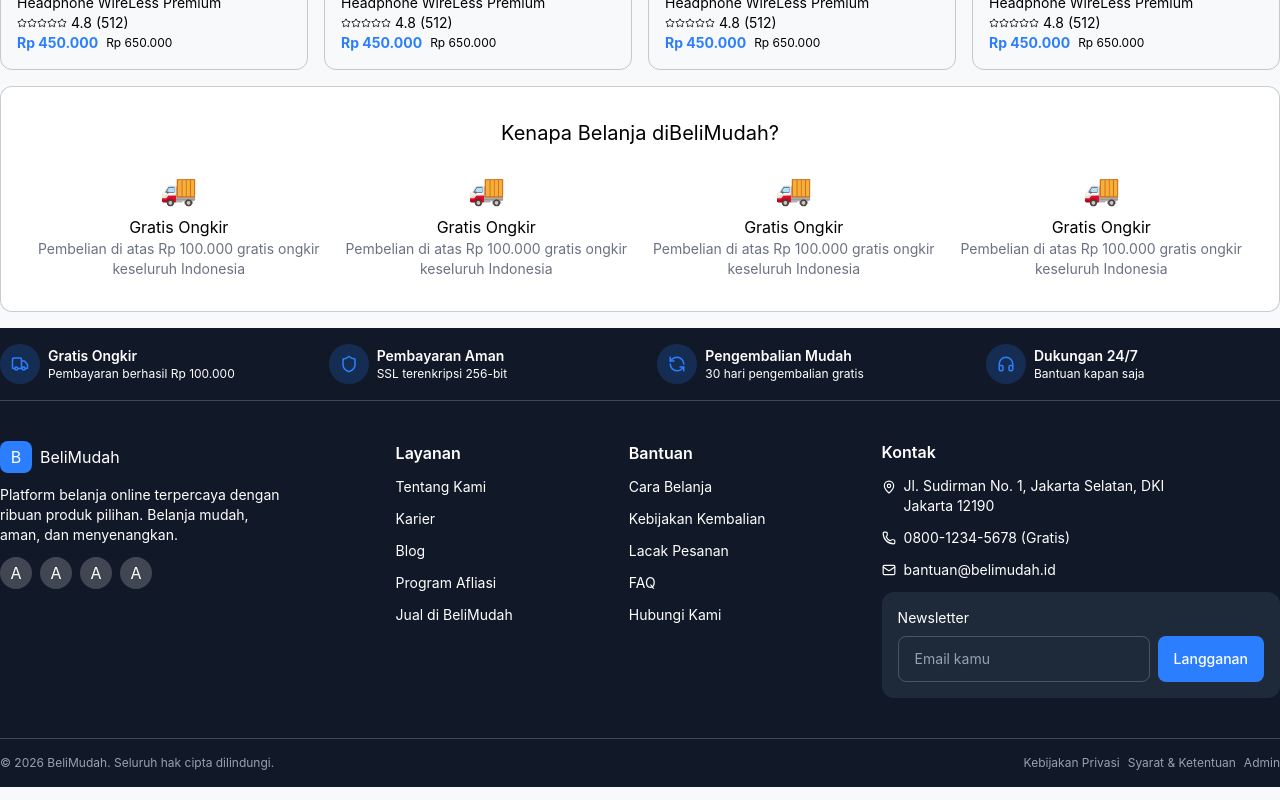
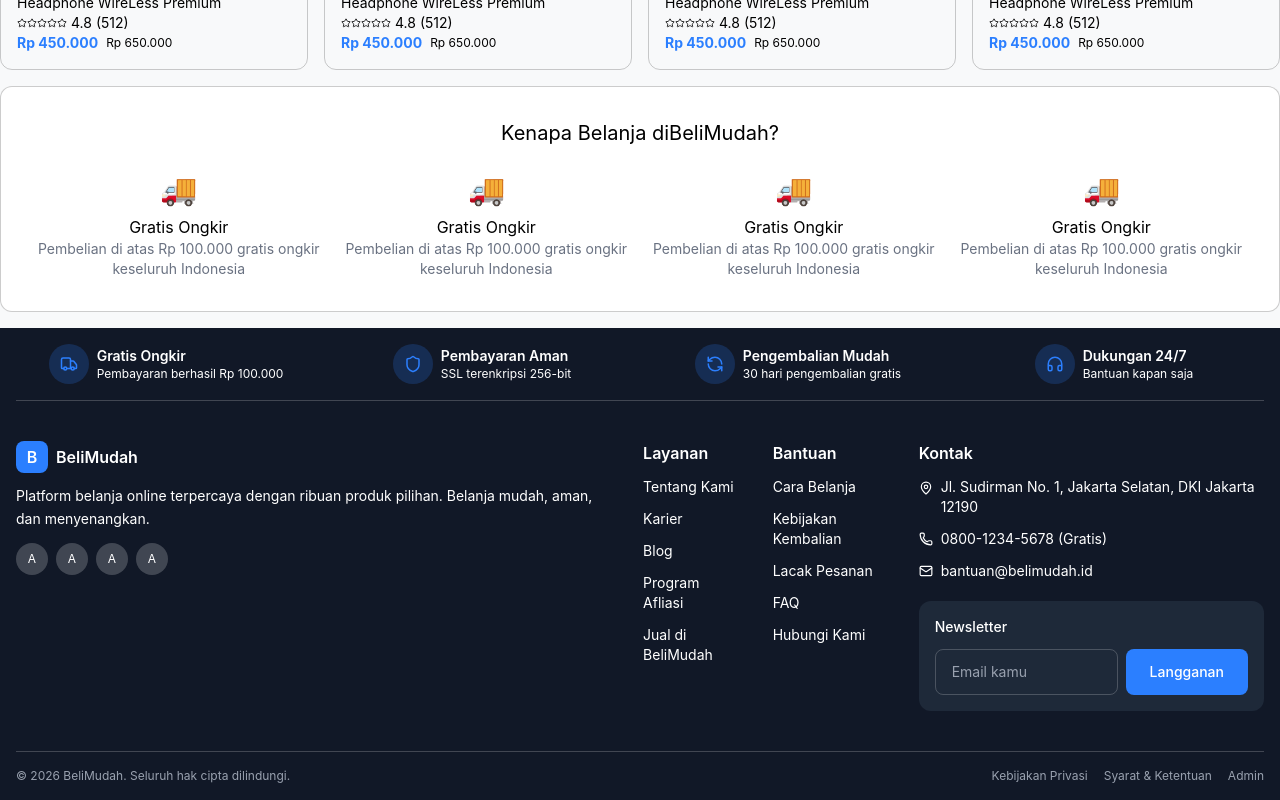
Before and after one commit to zackyrafian/belimudah, a React (Vite) app: page / in a window 1280 px wide. Shown: the part 2616-3416 px from the top of the page. Built offline with nearby package versions, Linux system fonts and the light colour scheme.

Commit message:
style: responsive footer

```diff
--- a/src/components/footer.jsx
+++ b/src/components/footer.jsx
@@ -1,45 +1,46 @@
+
 import { Headphones, Mail, MapPin, Phone, RefreshCcw, Shield, Truck } from "lucide-react";
 
 function Footer() {
   return (
-    <div className="flex w-full bg-[#111827] text-white flex-col">
-      <div className="flex w-7xl m-auto justify-between py-4 border-b border-b-white/20">
+    <div className="flex w-full bg-[#111827] text-white flex-col px-4">
+      <div className="flex w-full md:max-w-7xl md:mx-auto justify-between py-6 md:py-4 border-b border-b-white/20 gap-4 flex-wrap md:flex-nowrap ">
 
-        <div className="flex items-center gap-2 w-73.5">
-          <div className="rounded-full w-10 h-10 bg-blue-500/20 flex items-center justify-center">
+        <div className="flex items-center gap-2 w-full sm:w-1/2 md:flex-1 justify-center">
+          <div className="rounded-full w-10 h-10 bg-blue-500/20 flex items-center justify-center shrink-0">
             <Truck size={18} className="text-blue-500" />
           </div>
-          <div className="flex flex-col">
+          <div className="flex flex-col min-w-0">
             <div className="font-semibold text-sm">Gratis Ongkir</div>
             <div className="text-xs">Pembayaran berhasil Rp 100.000</div>
           </div>
         </div>
 
-        <div className="flex items-center gap-2 w-73.5">
-          <div className="rounded-full w-10 h-10 bg-blue-500/20 flex items-center justify-center">
+        <div className="flex items-center gap-2 w-full sm:w-1/2 md:flex-1 justify-center">
+          <div className="rounded-full w-10 h-10 bg-blue-500/20 flex items-center justify-center shrink-0">
             <Shield size={18} className="text-blue-500" />
           </div>
-          <div className="flex flex-col">
+          <div className="flex flex-col min-w-0">
             <div className="font-semibold text-sm">Pembayaran Aman</div>
             <div className="text-xs">SSL terenkripsi 256-bit</div>
           </div>
         </div>
 
-        <div className="flex items-center gap-2 w-73.5">
-          <div className="rounded-full w-10 h-10 bg-blue-500/20 flex items-center justify-center">
+        <div className="flex items-center gap-2 w-full sm:w-1/2 md:flex-1 justify-center">
+          <div className="rounded-full w-10 h-10 bg-blue-500/20 flex items-center justify-center shrink-0">
             <RefreshCcw size={18} className="text-blue-500" />
           </div>
-          <div className="flex flex-col">
+          <div className="flex flex-col min-w-0">
             <div className="font-semibold text-sm">Pengembalian Mudah</div>
             <div className="text-xs">30 hari pengembalian gratis</div>
           </div>
         </div>
 
-        <div className="flex items-center gap-2 w-73.5">
-          <div className="rounded-full w-10 h-10 bg-blue-500/20 flex items-center justify-center">
+        <div className="flex items-center gap-2 w-full sm:w-1/2 md:flex-1 justify-center">
+          <div className="rounded-full w-10 h-10 bg-blue-500/20 flex items-center justify-center shrink-0">
             <Headphones size={18} className="text-blue-500" />
           </div>
-          <div className="flex flex-col">
+          <div className="flex flex-col min-w-0">
             <div className="font-semibold text-sm">Dukungan 24/7</div>
             <div className="text-xs">Bantuan kapan saja</div>
           </div>
@@ -47,25 +48,24 @@ function Footer() {
 
       </div>
 
-      <div className="flex w-7xl m-auto justify-between py-10">
-        <div className="flex flex-col gap-3">
+      <div className="flex w-full px-4 md:px-0 md:max-w-7xl md:mx-auto justify-between py-8 md:py-10 flex-col md:flex-row gap-8">
+
+        <div className="flex flex-col gap-3 w-full md:w-auto">
           <div className="flex flex-row items-center gap-2">
-            <div className="rounded-lg w-8 h-8 bg-blue-500 flex items-center justify-center">B</div>
-            <span>BeliMudah</span>
+            <div className="rounded-lg w-8 h-8 bg-blue-500 flex items-center justify-center shrink-0 font-semibold">B</div>
+            <span className="font-semibold">BeliMudah</span>
           </div>
-          <p className="text-sm">Platform belanja online terpercaya dengan <br></br>
-          ribuan produk pilihan. Belanja mudah, <br></br>
-          aman, dan menyenangkan.</p>
+          <p className="text-sm leading-relaxed">Platform belanja online terpercaya dengan ribuan produk pilihan. Belanja mudah, aman, dan menyenangkan.</p>
           <div className="flex gap-2">
-            <div className="w-8 h-8 rounded-full bg-white/20 items-center justify-center flex">A</div>
-            <div className="w-8 h-8 rounded-full bg-white/20 items-center justify-center flex">A</div>
-            <div className="w-8 h-8 rounded-full bg-white/20 items-center justify-center flex">A</div>
-            <div className="w-8 h-8 rounded-full bg-white/20 items-center justify-center flex">A</div>
+            <div className="w-8 h-8 rounded-full bg-white/20 items-center justify-center flex text-xs">A</div>
+            <div className="w-8 h-8 rounded-full bg-white/20 items-center justify-center flex text-xs">A</div>
+            <div className="w-8 h-8 rounded-full bg-white/20 items-center justify-center flex text-xs">A</div>
+            <div className="w-8 h-8 rounded-full bg-white/20 items-center justify-center flex text-xs">A</div>
           </div>
         </div>
 
-        <div className="flex flex-col gap-3">
-          <div className="font-semibold text-[16px]">Layanan</div>
+        <div className="flex flex-col gap-3 w-full sm:w-1/2 md:w-auto">
+          <div className="font-semibold text-base">Layanan</div>
           <span className="text-sm">Tentang Kami</span>
           <span className="text-sm">Karier</span>
           <span className="text-sm">Blog</span>
@@ -73,8 +73,8 @@ function Footer() {
           <span className="text-sm">Jual di BeliMudah</span>
         </div>
 
-        <div className="flex flex-col gap-3">
-          <div className="font-semibold text-[16px]">Bantuan</div>
+        <div className="flex flex-col gap-3 w-full sm:w-1/2 md:w-auto">
+          <div className="font-semibold text-base">Bantuan</div>
           <span className="text-sm">Cara Belanja</span>
           <span className="text-sm">Kebijakan Kembalian</span>
           <span className="text-sm">Lacak Pesanan</span>
@@ -82,35 +82,34 @@ function Footer() {
           <span className="text-sm">Hubungi Kami</span>
         </div>
 
-        <div className="flex flex-col gap-3 text-sm">
-          <div className="font-semibold text-[16px]">Kontak</div>
-          <div className="flex place-items-start gap-2">
-            <MapPin size={14} className="mt-1"/>
-            <span>Jl. Sudirman No. 1, Jakarta Selatan, DKI<br></br>
-            Jakarta 12190</span>
+        <div className="flex flex-col gap-3 text-sm w-full md:w-auto">
+          <div className="font-semibold text-base">Kontak</div>
+          <div className="flex gap-2 items-start">
+            <MapPin size={14} className="mt-1 shrink-0" />
+            <span className="text-sm">Jl. Sudirman No. 1, Jakarta Selatan, DKI Jakarta 12190</span>
           </div>
           <div className="flex gap-2 items-center">
-            <Phone size={14} />
-            <span>0800-1234-5678 (Gratis)</span>
+            <Phone size={14} className="shrink-0" />
+            <span className="text-sm">0800-1234-5678 (Gratis)</span>
           </div>
           <div className="flex gap-2 items-center">
-            <Mail size={14} />
-            <span>bantuan@belimudah.id</span>
+            <Mail size={14} className="shrink-0" />
+            <span className="text-sm">bantuan@belimudah.id</span>
           </div>
-          <div className="bg-[#1E2939] p-4 gap-2 flex flex-col rounded-xl">
-            <span>Newsletter</span>
-            <form className="flex gap-2">
+          <div className="bg-[#1E2939] p-4 gap-3 flex flex-col rounded-xl mt-2">
+            <span className="text-sm font-medium">Newsletter</span>
+            <form className="flex flex-col sm:flex-row gap-2">
               <div className="flex-1 border border-white/20 rounded-lg">
                 <input
                   type="email"
                   placeholder="Email kamu"
-                  className="w-full px-4 py-3 rounded-lg bg-transparent text-white placeholder:text-gray-400 outline-none"
+                  className="w-full px-4 py-3 rounded-lg bg-transparent text-white placeholder:text-gray-400 outline-none text-sm"
                 />
               </div>
 
               <button
                 type="submit"
-                className="px-4 py-3 bg-blue-500 hover:bg-blue-600 rounded-lg text-white font-medium"
+                className="px-6 py-3 bg-blue-500 hover:bg-blue-600 rounded-lg text-white font-medium text-sm whitespace-nowrap"
               >
                 Langganan
               </button>
@@ -119,10 +118,9 @@ function Footer() {
         </div>
       </div>
 
-
-      <div className="flex w-7xl m-auto justify-between text-xs text-gray-400 py-4 border-t border-white/20 ">
+      <div className="flex w-full px-4 md:px-0 md:max-w-7xl md:mx-auto justify-between text-xs text-gray-400 py-4 border-t border-white/20 flex-col md:flex-row gap-4">
         <div>© 2026 BeliMudah. Seluruh hak cipta dilindungi.</div>
-        <div className="flex gap-2">
+        <div className="flex gap-4 flex-wrap">
           <div>Kebijakan Privasi</div>
           <div>Syarat & Ketentuan</div>
           <div>Admin</div>
```
